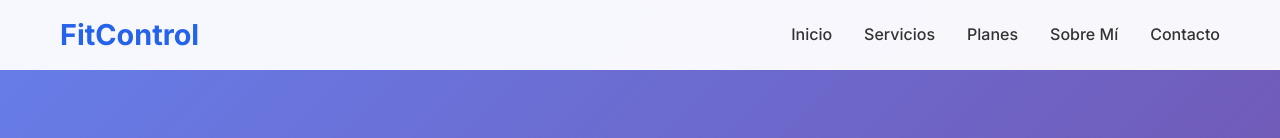
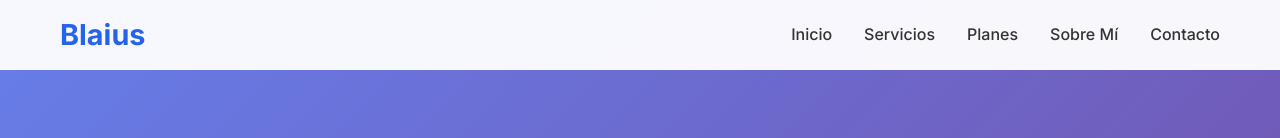
Before and after one commit to ArtobaWeb/pruebablai, a plain HTML site: page index.html in a window 1280 px wide. Shown: the top 138 px of the page. Drawn offline with Linux system fonts and the light colour scheme.

Commit message:
Add files via upload

```diff
--- a/index.html
+++ b/index.html
@@ -14,7 +14,7 @@
         <nav class="nav">
             <div class="nav-container">
                 <div class="nav-logo">
-                    <h2>FitControl</h2>
+                    <h2>Blaius</h2>
                 </div>
                 <ul class="nav-menu" id="nav-menu">
                     <li><a href="#inicio" class="nav-link">Inicio</a></li>
```
